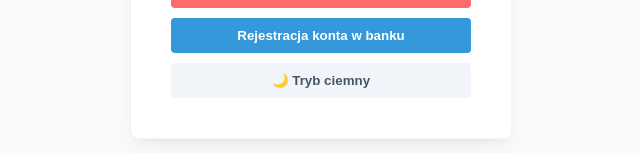
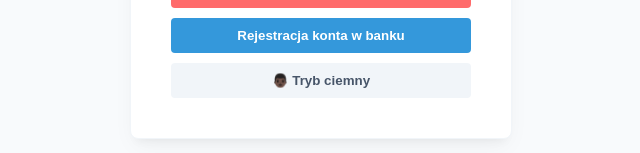
Before and after one commit to Piesnababy218/tai, a React (Create React App) app in the folder frontend/: page / in a window 1280 px wide. Shown: the part 445-598 px from the top of the page, without its empty margins (319-959 px from the left). Built offline with nearby package versions, Linux system fonts and the light colour scheme.

Commit message:
poprawka app bo emotki były nie odpowiendie

```diff
--- a/frontend/src/App.js
+++ b/frontend/src/App.js
@@ -142,7 +142,7 @@ function App() {
           onClick={toggleDarkMode}
           className={`login-btn-theme ${darkMode ? 'dark-mode' : 'light-mode'}`}
         >
-          {darkMode ? '☀️ Tryb jasny' : '🌙 Tryb ciemny'}
+          {darkMode ? '👨🏻 Tryb jasny' : '👨🏿 Tryb ciemny'}
         </button>
       </div>
     </div>
```
